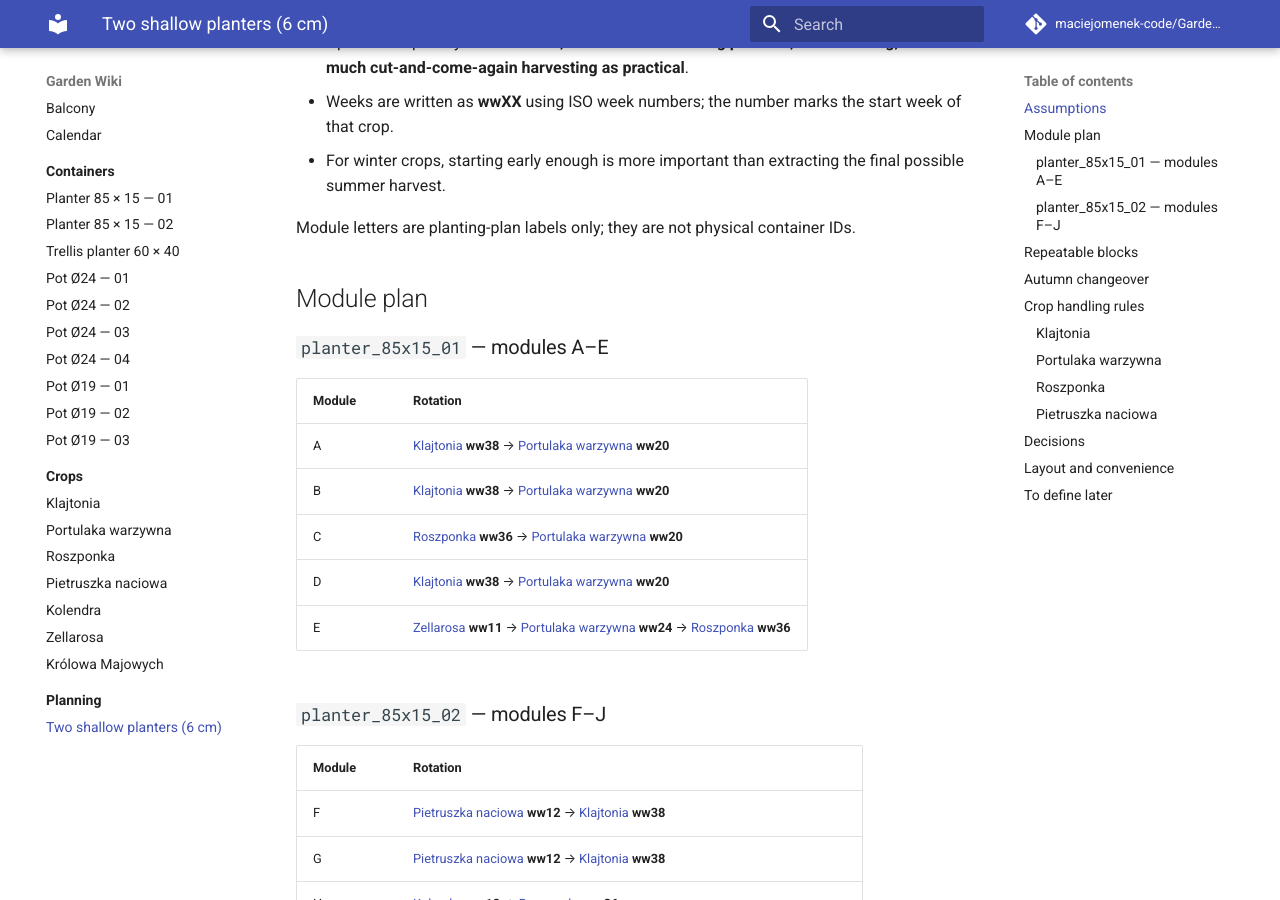
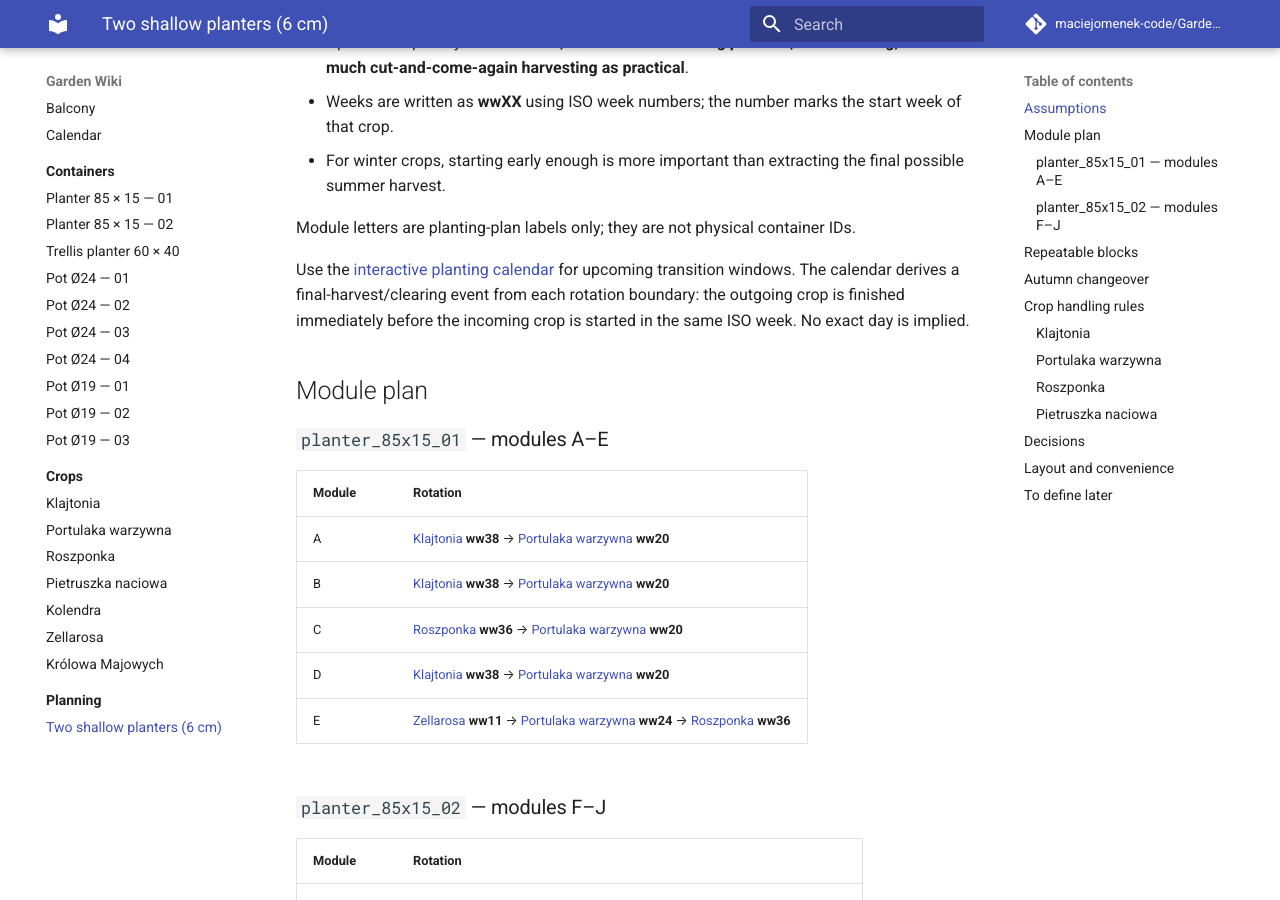
Before and after one commit to maciejomenek-code/Garden-wiki, an MkDocs documentation site: the page built from docs/planning/shallow-planters-6cm.md, in a window 1280 px wide and 900 px high, scrolled down 502 px. Built offline with MkDocs 1.6.1 and Material for MkDocs 9.7.7, drawn with Linux system fonts in a browser that asks for light colours; comment, search, counter and statistics services are not loaded.

Commit message:
Document calendar transition semantics

```diff
--- a/docs/planning/shallow-planters-6cm.md
+++ b/docs/planning/shallow-planters-6cm.md
@@ -16,6 +16,8 @@ This plan applies to the two physical containers [`planter_85x15_01`](../contain
 - For winter crops, starting early enough is more important than extracting the final possible summer harvest.
 
 Module letters are planting-plan labels only; they are not physical container IDs.
+
+Use the [interactive planting calendar](../calendar.md) for upcoming transition windows. The calendar derives a final-harvest/clearing event from each rotation boundary: the outgoing crop is finished immediately before the incoming crop is started in the same ISO week. No exact day is implied.
 
 ## Module plan
 
```
